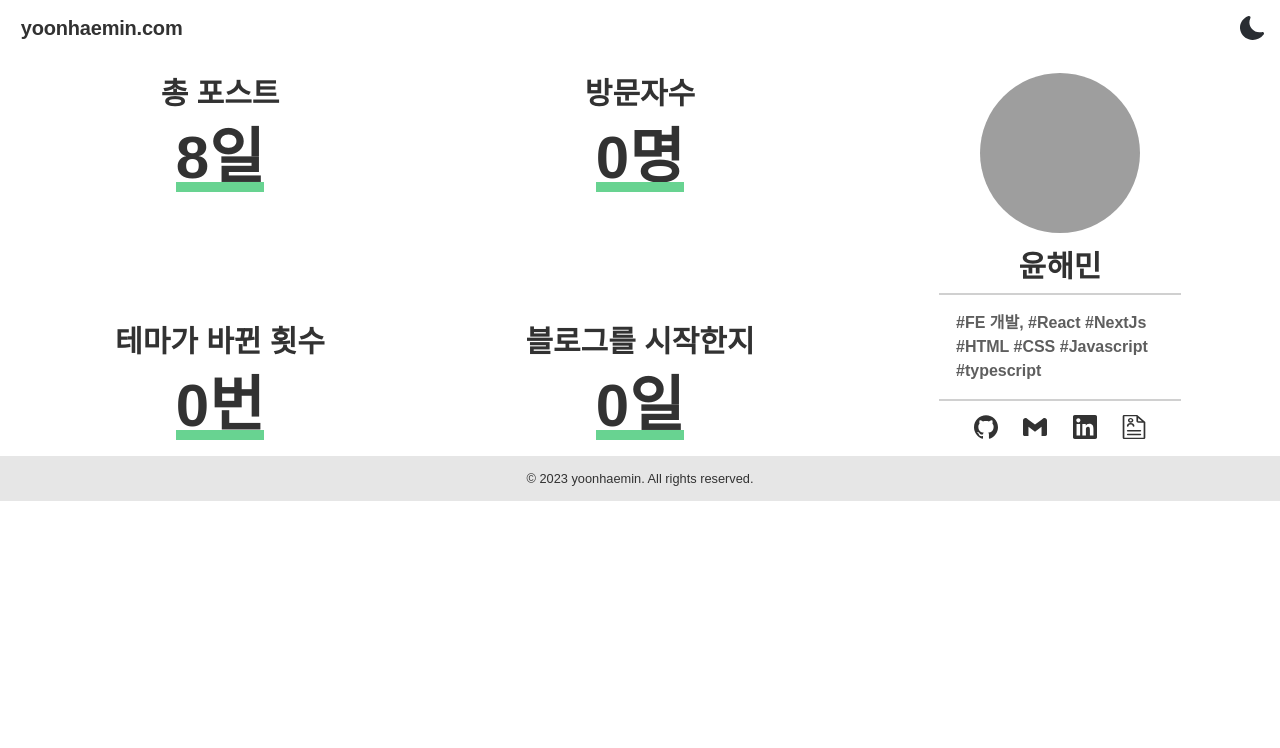
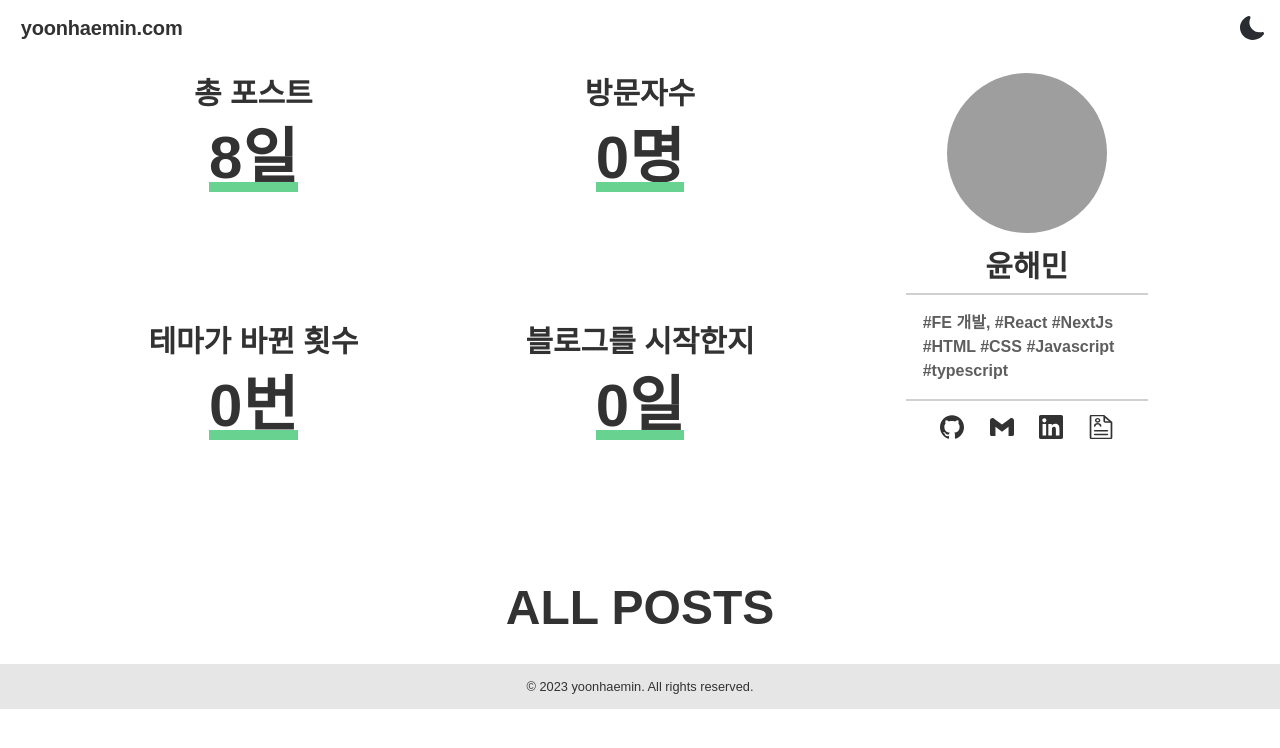
Before and after one commit to Yoon-Hae-Min/gatsby-blog, a Gatsby site: page / in a window 1280 px wide. Built offline with nearby package versions, Linux system fonts and the light colour scheme; Gatsby itself is replaced by a stand-in of ours; grey boxes are pictures that could not be loaded.

Commit message:
design: layout 및 All post 디자인추가

```diff
--- a/src/components/Layout/RootLayout.tsx
+++ b/src/components/Layout/RootLayout.tsx
@@ -3,7 +3,7 @@ import React, { ReactNode } from 'react';
 
 const RootLayout = ({ children }: { children: ReactNode }) => {
   return (
-    <Box as="main" margin="auto" maxWidth="1260px" height="100%">
+    <Box as="main" margin="auto" maxWidth="1160px" height="100%">
       {children}
     </Box>
   );
--- a/src/pages/index.tsx
+++ b/src/pages/index.tsx
@@ -1,4 +1,4 @@
-import { Box } from '@chakra-ui/react';
+import { Box, Heading } from '@chakra-ui/react';
 import type { PageProps } from 'gatsby';
 import * as React from 'react';
 
@@ -16,6 +16,16 @@ const IndexPage: React.FC<PageProps> = () => {
           <SummaryCard title="테마가 바뀐 횟수">0번</SummaryCard>
           <SummaryCard title="블로그를 시작한지">0일</SummaryCard>
         </Box>
+        <Heading
+          as="h2"
+          fontWeight={700}
+          textAlign="center"
+          size="2xl"
+          marginTop="8rem"
+          marginBottom="2rem"
+        >
+          ALL POSTS
+        </Heading>
       </main>
     </>
   );
```
Also changed, not shown: src/components/TagList/index.tsx (added).
